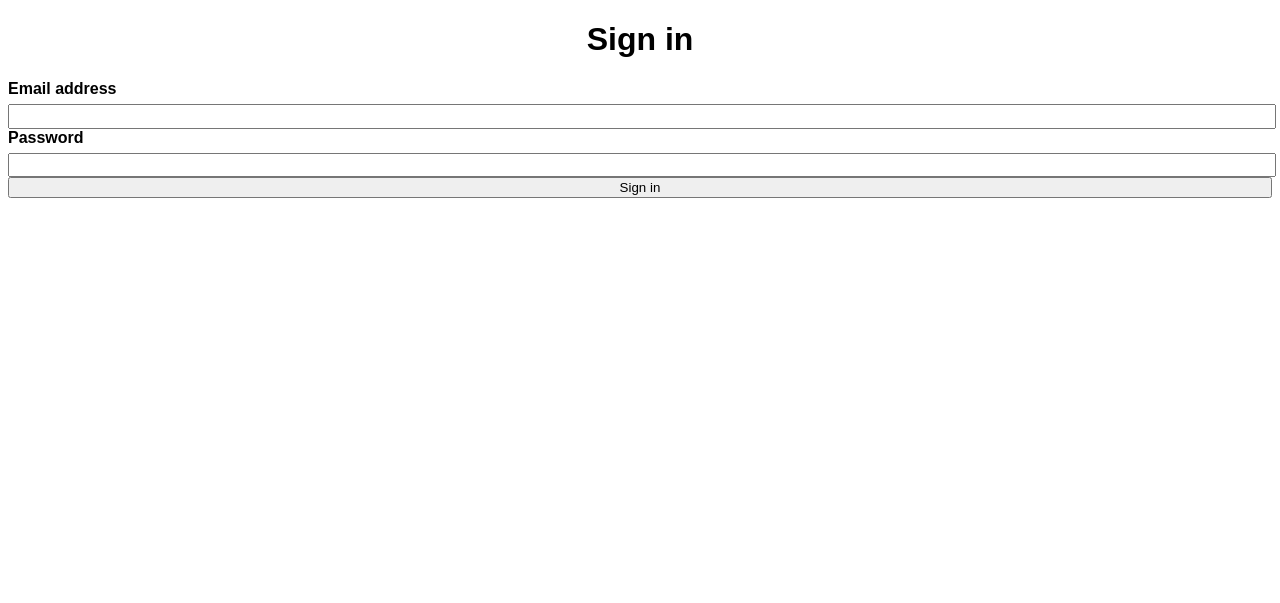
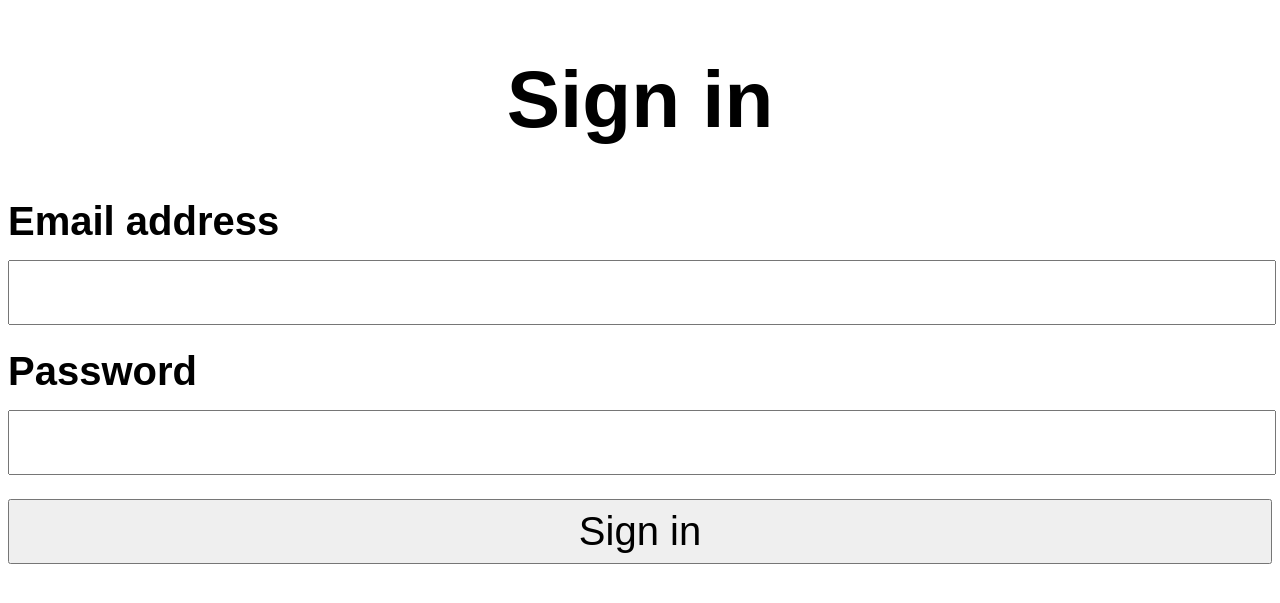
Before and after one commit to memespring/ghost-input, a Flask app: page /signin in a window 1280 px wide. Shown: the top 603 px of the page. Run offline with Flask 2, Linux system fonts and the light colour scheme; some libraries are stand-ins or nearby versions.

Commit message:
make readable

```diff
--- a/static/css/main.css
+++ b/static/css/main.css
@@ -1,5 +1,9 @@
 body {
   font-family:sans-serif;
+}
+
+body, input, button{
+  font-size:40px;
 }
 
 h1 {
@@ -22,10 +26,12 @@ label {
 input {
   width:100%;
   padding:0.2em 0;
+  margin-bottom:0.6em;
 }
 
 button {
   width:100%;
+  padding:0.2em 0;
 }
 
 form div.error{
```
Also changed, not shown: 1 other file.
